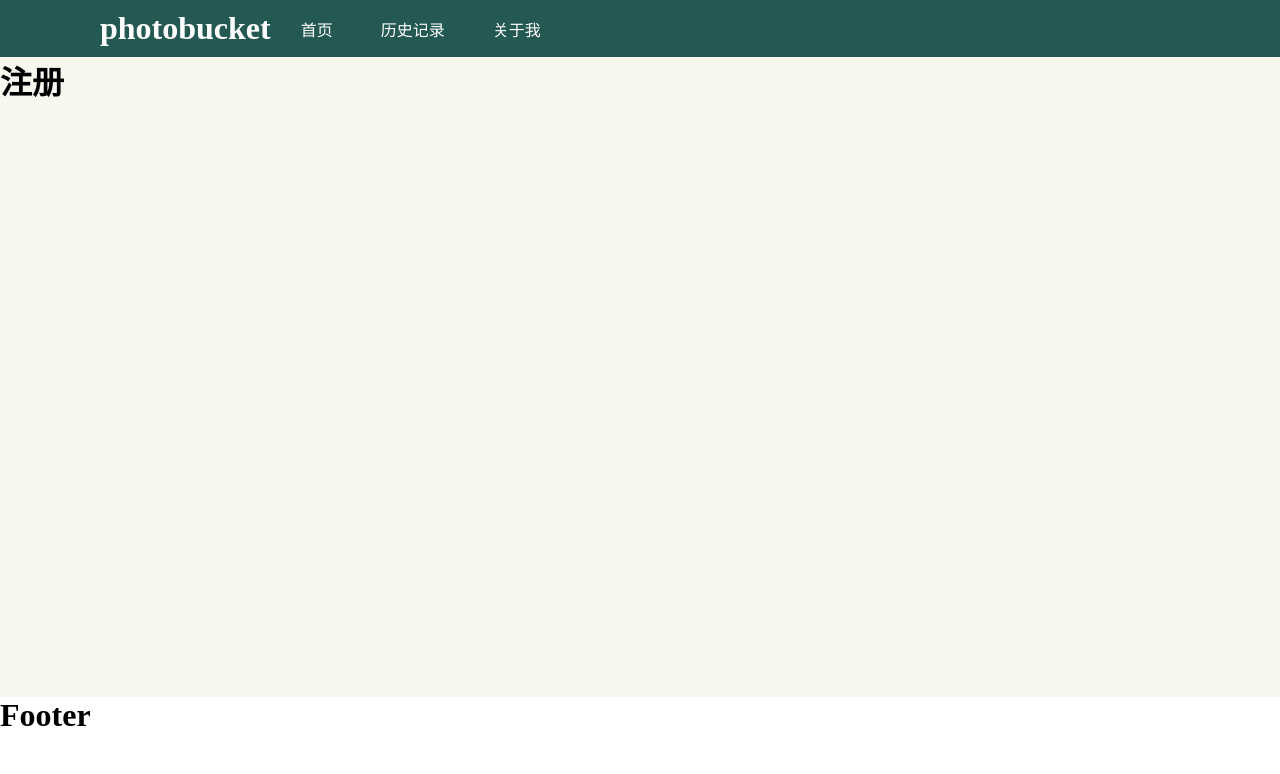
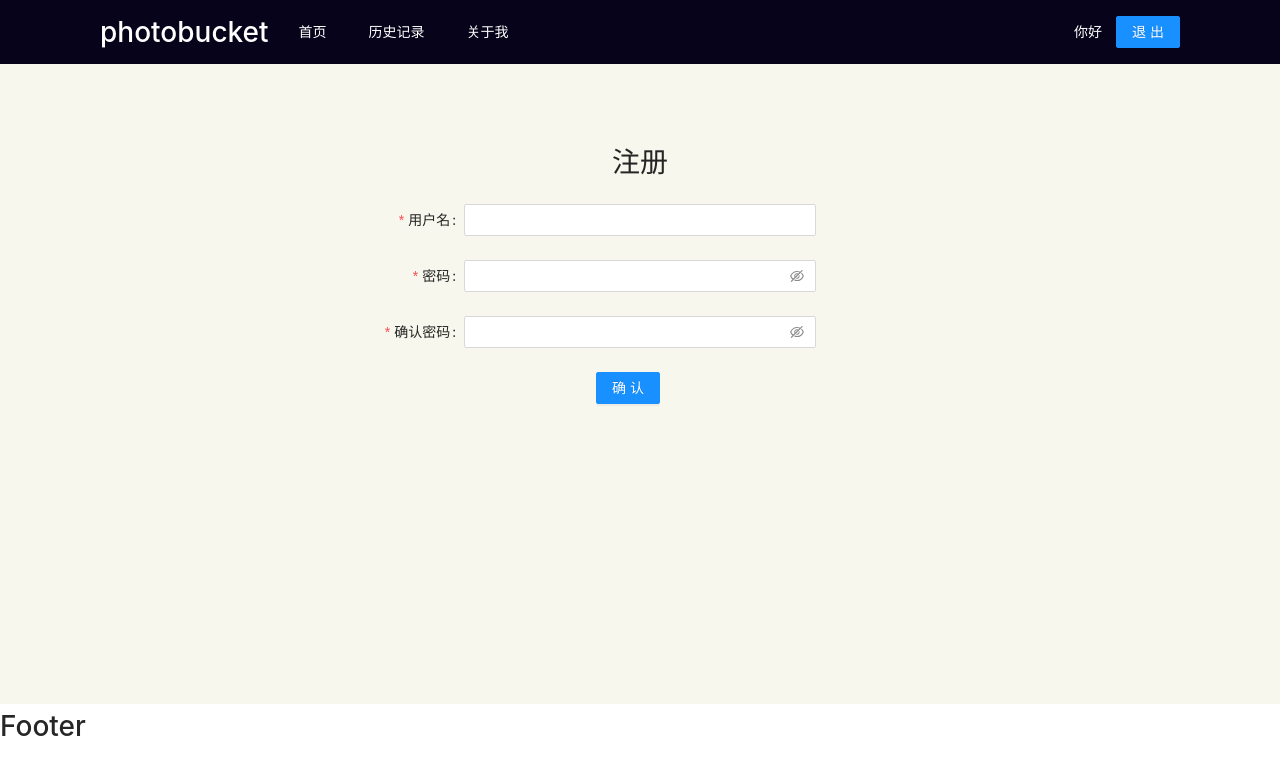
Before and after one commit to 1446450047/photobucket, a React app: page /register in a window 1280 px wide. Shown: the top 774 px of the page. Built offline with nearby package versions, Linux system fonts and the light colour scheme.

Commit message:
添加了网页的登录注册表单验证,尝试封装h1标签,但是浏览器崩了,内存崩了

```diff
--- a/src/assets/reset.css
+++ b/src/assets/reset.css
@@ -13,4 +13,5 @@ a{
 main{
     min-height: 80vh;
     background: #f7f7ee;
+    padding: 4em 8em;
 }
--- /dev/null
+++ b/src/components/H1.js
@@ -0,0 +1,10 @@
+import React from "react";
+
+const H1 = function (props) {
+
+    return(
+        <H1>{props.children}</H1>
+    )
+
+};
+export {H1}
--- a/src/components/Header.js
+++ b/src/components/Header.js
@@ -1,15 +1,21 @@
-import React from "react";
+import React, {useState} from "react";
 import {BrowserRouter as Router, NavLink} from "react-router-dom";
 import styled from "styled-components";
+import {Link} from "react-router-dom";
+import Button from "antd/es/button";
 
 const NavHeader = styled.header`
-  background-color:#235952;
+  background-color:#07031a;
   color: #FFF;
   display: flex;
   padding: 10px 100px;
   align-items: center;
+  vertical-align: middle;
+  justify-content: center;
   >h1{
+  margin-bottom: 0;
     padding-right: 30px;
+    color: #fff;
   }
    >nav{
        >a{
@@ -21,16 +27,46 @@ const NavHeader = styled.header`
        }
    }
 `;
+const Login = styled.div`
+    margin-left: auto;
+      >button{
+      margin-left: 1em;
+      }
+`;
 
 function Header() {
+    const [isLogin, setIsLogin] = useState(true);
     return (
         <NavHeader>
             <h1>photobucket</h1>
             <nav>
-                <NavLink to="/" activeClassName={'active'} exact >首页</NavLink>
-                <NavLink to="/history" activeClassName={'active'} >历史记录</NavLink>
-                <NavLink to="/about" activeClassName={'active'}  >关于我</NavLink>
+                <NavLink to="/" activeClassName={"active"} exact>首页</NavLink>
+                <NavLink to="/history" activeClassName={"active"}>历史记录</NavLink>
+                <NavLink to="/about" activeClassName={"active"}>关于我</NavLink>
             </nav>
+            <Login>
+                {
+                    !isLogin ?
+                        <>
+                            <Button type="primary" size={"middle"}>
+                                <Link to="/login" onClick={()=> setIsLogin(true)}>登录</Link>
+
+                            </Button>
+                            <Button type="primary" size={"middle"}>
+                                <Link to="/register">注册</Link>
+                            </Button>
+                        </>
+                        :
+                        <>
+                            <span>你好</span>
+                            <Button type="primary" size={"middle"} onClick={()=>setIsLogin(false)}>
+                                退出
+                            </Button>
+                        </>
+
+                }
+
+            </Login>
         </NavHeader>
     );
 }
--- a/src/index.js
+++ b/src/index.js
@@ -3,11 +3,9 @@ import ReactDOM from 'react-dom';
 import App from './App';
 import * as serviceWorker from './serviceWorker';
 import "./assets/reset.css"
-
+import 'antd/dist/antd.css';
 ReactDOM.render(
-  <React.StrictMode>
-    <App />
-  </React.StrictMode>,
+    <App />,
   document.getElementById('root')
 );
 
--- a/src/pages/Login.js
+++ b/src/pages/Login.js
@@ -1,13 +1,92 @@
 import React from "react";
-import {observer} from "mobx-react";
-import {useStore} from "../stores";
+import {Form, Input, Button, Checkbox} from "antd";
+import styled from "styled-components";
+import {H1} from "../components/H1";
 
-const Login = observer(() => {
-    const {AuthStore} = useStore();
+const layout = {
+    labelCol: {
+        span: 8,
+    },
+    wrapperCol: {
+        span: 8,
+    },
+};
+const tailLayout = {
+    wrapperCol: {
+        offset: 11,
+        span: 24,
+    },
+};
+const H2 = styled.h1`
+    margin: 30px auto;
+    width: 500px;
+    text-align: center;
+`;
+const validateUserName = (rule, value) => {
+    if (/\W/.test(value)) return Promise.reject("只能是字母数字下划线");
+    if (value.length < 6 || value.length > 16) return Promise.reject("用户名最大长度为6~16个字符");
+};
+const Register = () => {
+    const onFinish = values => {
+        console.log("Success:", values);
+    };
+
+    const onFinishFailed = errorInfo => {
+        console.log("Failed:", errorInfo);
+    };
+
     return (
-        <>
-            <h1>登录{AuthStore.values.username}</h1>
-        </>
+        <Form
+            {...layout}
+            name="basic"
+            onFinish={onFinish}
+            onFinishFailed={onFinishFailed}
+        >
+            <H1>欢迎使用photobucket图床</H1>
+            <H2>欢迎使用photobucket图床</H2>
+            <Form.Item
+                label="用户名"
+                name="username"
+                rules={[
+                    {
+                        required: true,
+                        message: "请输入用户名!",
+                    },
+                    {
+                        validator: validateUserName,
+                    },
+                ]}
+            >
+                <Input/>
+            </Form.Item>
+
+            <Form.Item
+                label="密码"
+                name="password"
+                rules={[
+                    {
+                        required: true,
+                        message: "请输入密码!",
+                    },
+                    {
+                        min: 6,
+                        message: "密码至少为6个字符",
+                    },
+                    {
+                        mix: 16,
+                        message: "最大为16个字符"
+                    },
+                ]}
+            >
+                <Input.Password/>
+            </Form.Item>
+            <Form.Item {...tailLayout}>
+                <Button type="primary" htmlType="submit">
+                    确认
+                </Button>
+            </Form.Item>
+        </Form>
     );
-});
-export default Login;
+};
+
+export default Register;
--- a/src/pages/Register.js
+++ b/src/pages/Register.js
@@ -1,9 +1,112 @@
 import React from "react";
-function Register(){
-    return(
-        <>
-            <h1>注册</h1>
-        </>
-    )
-}
-export default Register
+import {Form, Input, Button, Checkbox} from "antd";
+import styled from "styled-components";
+
+const layout = {
+    labelCol: {
+        span: 8,
+    },
+    wrapperCol: {
+        span: 8,
+    },
+};
+const tailLayout = {
+    wrapperCol: {
+        offset: 11,
+        span: 24,
+    },
+};
+const H1 = styled.h1`
+    margin: 20px auto;
+    width: 100px;
+    text-align: center;
+`;
+const validateUserName = (rule, value) => {
+    if (/\W/.test(value)) return Promise.reject("只能是字母数字下划线");
+    if (value.length < 6 || value.length > 16) return Promise.reject("用户名最大长度为6~16个字符");
+};
+const validateConfigPassword = ({getFieldValue}) => ({
+    validator(rule, value) {
+        if (getFieldValue("password") === value) return Promise.resolve;
+        return Promise.reject("两次密码不一致,请重新输入");
+    }
+});
+
+const Register = () => {
+    const onFinish = values => {
+        console.log("Success:", values);
+    };
+
+    const onFinishFailed = errorInfo => {
+        console.log("Failed:", errorInfo);
+    };
+
+    return (
+        <Form
+            {...layout}
+            name="basic"
+            onFinish={onFinish}
+            onFinishFailed={onFinishFailed}
+        >
+            <H1>注册</H1>
+            <Form.Item
+                label="用户名"
+                name="username"
+                rules={[
+                    {
+                        required: true,
+                        message: "请输入用户名!",
+                    },
+                    {
+                        validator: validateUserName,
+                    },
+                ]}
+            >
+                <Input/>
+            </Form.Item>
+
+            <Form.Item
+                label="密码"
+                name="password"
+                rules={[
+                    {
+                        required: true,
+                        message: "请输入密码!",
+                    },
+                    {
+                        min: 6,
+                        message: "密码至少为6个字符",
+                    },
+                    {
+                        mix: 16,
+                        message: "最大为16个字符"
+                    },
+                ]}
+            >
+                <Input.Password/>
+            </Form.Item>
+
+            <Form.Item
+                label="确认密码:"
+                name="configPassword"
+                rules={[
+                    {
+                        required: true,
+                        message: "请输入确认密码!",
+                    },
+                    validateConfigPassword,
+                ]}
+            >
+                <Input.Password/>
+            </Form.Item>
+
+            <Form.Item {...tailLayout}>
+                <Button type="primary" htmlType="submit">
+                    确认
+                </Button>
+            </Form.Item>
+        </Form>
+    );
+};
+
+export default Register;
```
Also changed, not shown: package.json (+7 -1 lines), 1 other file (tests, documents, lock files or other folders).
